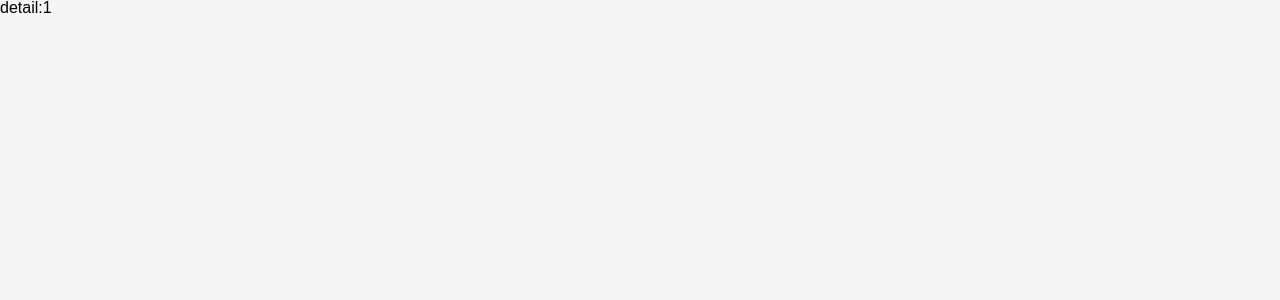
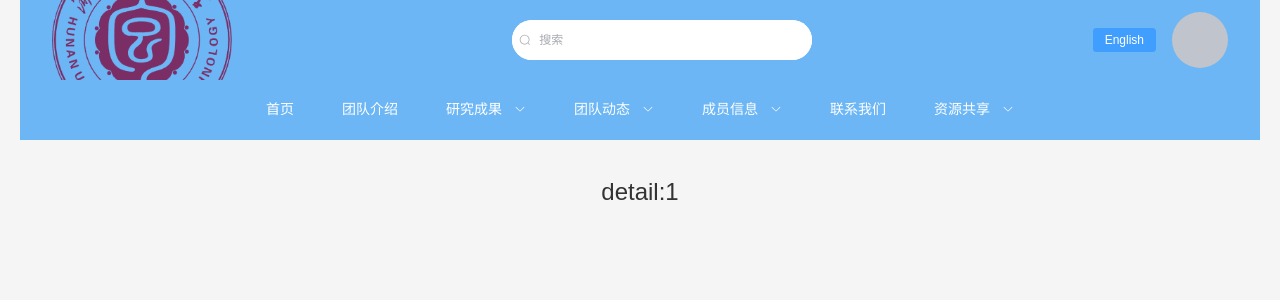
Before and after one commit to Applewst/intelligent, a Vue app in the folder interface/: page /projects/1 in a window 1280 px wide. Shown: the top 300 px of the page. Built offline with nearby package versions, Linux system fonts and the light colour scheme.

Commit message:
路径统一

```diff
--- a/interface/src/router/index.js
+++ b/interface/src/router/index.js
@@ -86,18 +86,7 @@ const router = createRouter({
           name: 'code',
           component: ()=>import('../views/ResourceCode.vue')
         },
-
-
-
-
-      ]
-    },
-    {
-      path: '/login',
-      name: 'login',
-      component: UserRegister
-    },
-    {
+        {
       path:'/news',
       name:'news',
       component:()=>import('../views/MoreNews.vue'),
@@ -119,6 +108,16 @@ const router = createRouter({
       name: 'photos',
       component: ()=>import('../views/PhotosWall.vue'),
     },
+      ]
+    },
+    {
+      path: '/login',
+      name: 'login',
+      component: UserRegister
+    },
+
+
+
   ],
 })
 
--- a/interface/src/views/HomeView.vue
+++ b/interface/src/views/HomeView.vue
@@ -13,7 +13,7 @@ import CommonPhoto from '@/components/CommonPhoto.vue'
         <common-header></common-header>
       </el-header>
       <el-main class="common-main">
-      <router-view></router-view>
+        <router-view></router-view>
         <div v-if="$route.name === 'home'">
           <common-new />
           <common-project />
@@ -22,10 +22,10 @@ import CommonPhoto from '@/components/CommonPhoto.vue'
             <h2 class="main-title">教师队伍</h2>
           </div>
           <common-teacher />
+          <common-photo />
         </div>
       </el-main>
     </el-container>
-
   </div>
 </template>
 
--- a/interface/src/views/MemberStudentlist.vue
+++ b/interface/src/views/MemberStudentlist.vue
@@ -1,10 +1,9 @@
 <script setup>
-
 </script>
 
 <template>
   <div class="team-introduce">
-    <h1>Member Student List</h1>
+    <h1>MemberStudentList</h1>
   </div>
 </template>
 
--- a/interface/src/views/MoreNews.vue
+++ b/interface/src/views/MoreNews.vue
@@ -1,7 +1,17 @@
 <script setup>
 </script>
 
-<template>news</template>
+<template>
+  <div class="team-introduce">
+    <h1>news</h1>
+  </div>
+</template>
 
 <style scoped>
+.team-introduce {
+  text-align: center;
+  margin-top: 100px;
+  font-size: 24px;
+  color: #333;
+}
 </style>
--- a/interface/src/views/PhotosWall.vue
+++ b/interface/src/views/PhotosWall.vue
@@ -1,12 +1,17 @@
 <script setup>
-// import { RouterLink, RouterView } from 'vue-router'
 </script>
 
-<template>photos</template>
+<template>
+  <div class="team-introduce">
+    <h1>photos</h1>
+  </div>
+</template>
 
-<style scoped>
-#app {
-  width: 100%;
-  height: 100%;
+<style scoped lang="less">
+.team-introduce {
+  text-align: center;
+  margin-top: 100px;
+  font-size: 24px;
+  color: #333;
 }
 </style>
--- a/interface/src/views/ProjectDetail.vue
+++ b/interface/src/views/ProjectDetail.vue
@@ -16,6 +16,17 @@ const project = ref({})
 // onMounted(() => fetchData())
 </script>
 
-<template>detail:{{ projectId }}</template>
+<template>
+  <div class="team-introduce">
+    <h1>detail:{{ projectId }}</h1>
+  </div>
+</template>
 
-<style scoped></style>
+<style scoped>
+.team-introduce {
+  text-align: center;
+  margin-top: 100px;
+  font-size: 24px;
+  color: #333;
+}
+</style>
--- a/interface/src/views/TeacherDetail.vue
+++ b/interface/src/views/TeacherDetail.vue
@@ -16,6 +16,17 @@ const project = ref({})
 // onMounted(() => fetchData())
 </script>
 
-<template>detail:{{ teacherId }}</template>
+<template>
+  <div class="team-introduce">
+    <h1>detail:{{ teacherId }}</h1>
+  </div>
+</template>
 
-<style scoped></style>
+<style scoped>
+.team-introduce {
+  text-align: center;
+  margin-top: 100px;
+  font-size: 24px;
+  color: #333;
+}
+</style>
```
